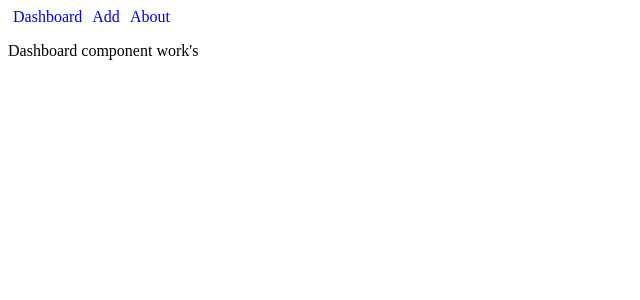
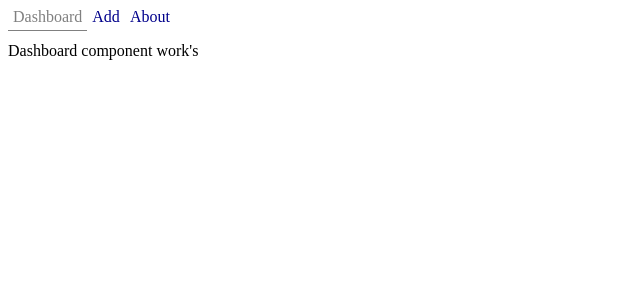
Before and after one commit to Innovic-io/pinterest-clone, an Angular app: page /#/dashboard in a window 1280 px wide. Before the commit this address led to /dashboard. Shown: the top 300 px of the page, without its empty margins (0-640 px from the left). Built offline with nearby package versions, Linux system fonts and the light colour scheme.

Commit message:
Create three routes ( smart components ): dashboard, add, about

```diff
--- a/src/app/app-routing.module.ts
+++ b/src/app/app-routing.module.ts
@@ -9,13 +9,14 @@ const routes: Routes = [
   { path: '', redirectTo: '/dashboard', pathMatch: 'full' },
   { path: 'dashboard', component: DashboardComponent },
   { path: 'add', component: AddComponent },
-  { path: 'about', component: AboutComponent }
+  { path: 'about', component: AboutComponent },
+  { path: '**', redirectTo: '/dashboard', pathMatch: 'full' }
 ];
 
 @NgModule({
   imports: [
     CommonModule,
-    RouterModule.forRoot(routes)
+    RouterModule.forRoot(routes, { useHash: true })
   ],
   exports: [RouterModule],
   declarations: []
--- a/src/app/app.component.css
+++ b/src/app/app.component.css
@@ -1,4 +1,10 @@
 a {
   padding: 5px;
   text-decoration: none;
+  color: darkblue;
 }
+
+.active {
+  color: gray;
+  border-bottom: 1px solid gray;
+}
--- a/src/app/app.component.html
+++ b/src/app/app.component.html
@@ -1,8 +1,7 @@
-
 <nav>
-  <a routerLink="/dashboard">Dashboard</a>
-  <a routerLink="/add">Add</a>
-  <a routerLink="/about">About</a>
+  <a routerLink="/dashboard" routerLinkActive="active">Dashboard</a>
+  <a routerLink="/add" routerLinkActive="active">Add</a>
+  <a routerLink="/about" routerLinkActive="active">About</a>
 </nav>
 
 <router-outlet></router-outlet>
```
Also changed, not shown: 1 other file (tests, documents, lock files or other folders).
